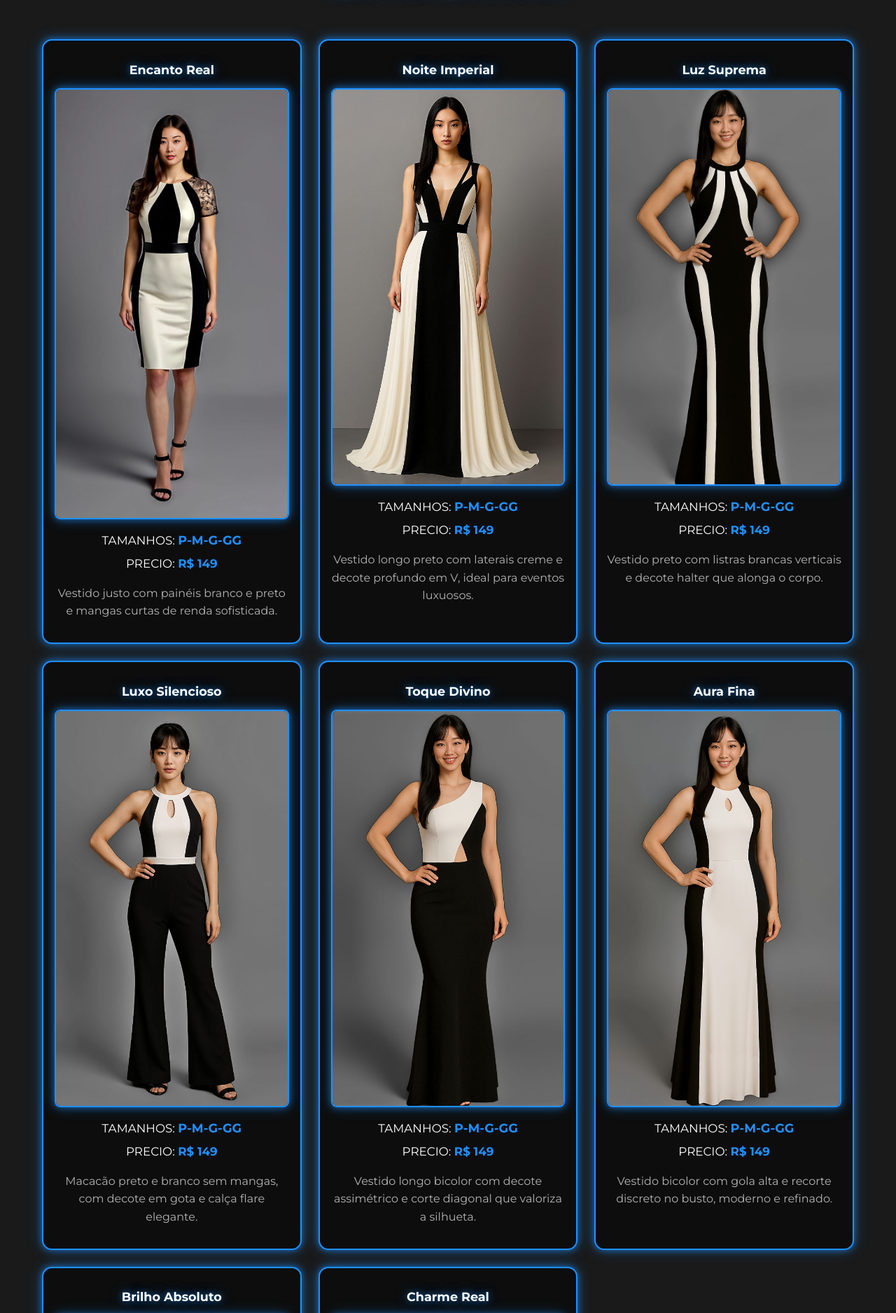
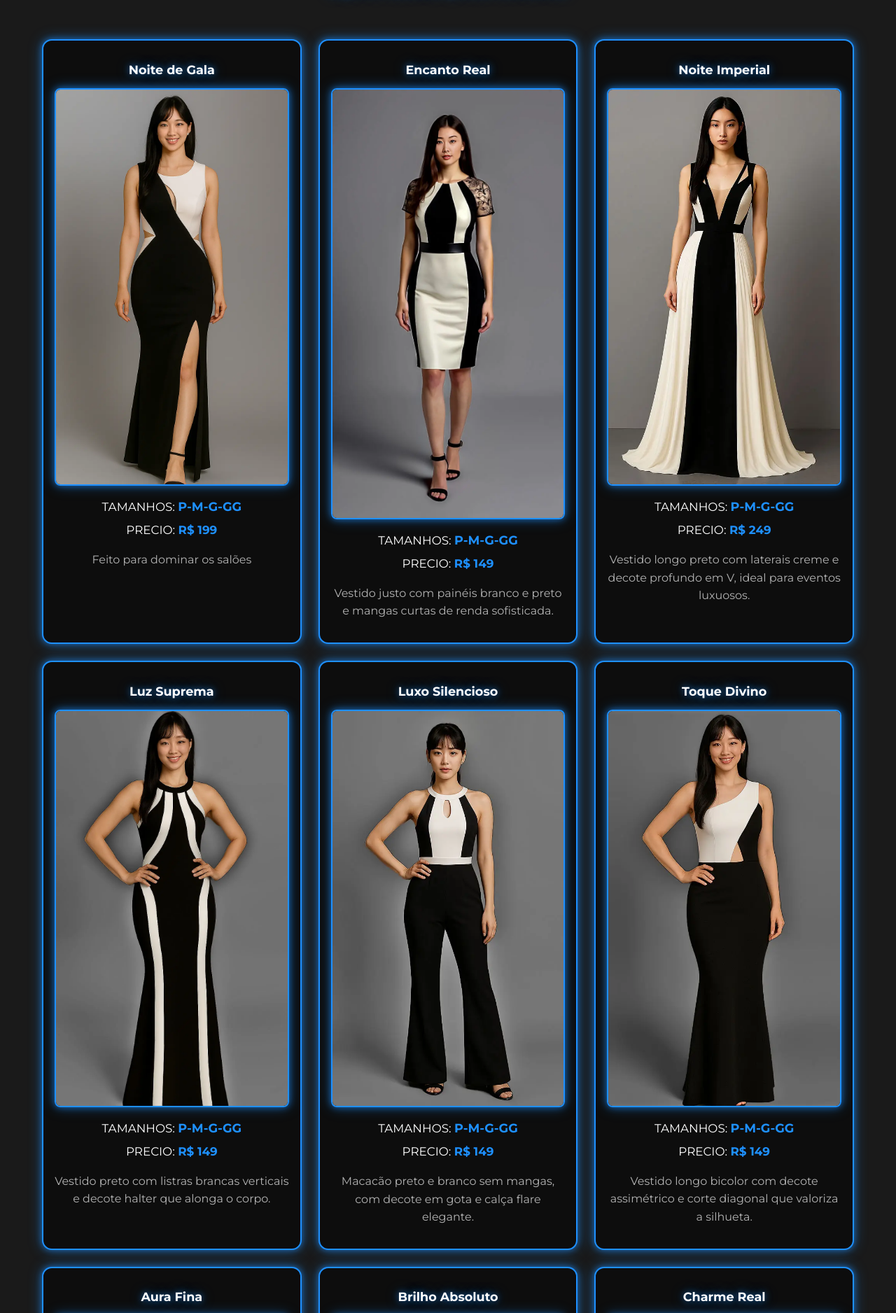
Before and after one commit to xpressmodas/01-pagina_ultimate, a plain HTML site: page html/catalogo.html in a window 1280 px wide. Shown: the part 146-2022 px from the top of the page at 70% size. Drawn offline with Linux system fonts and the light colour scheme.

Commit message:
10/09/2025 actualizado

```diff
--- a/html/catalogo.html
+++ b/html/catalogo.html
@@ -1,3 +1,4 @@
+
     <!DOCTYPE html>
     <html lang="br">
     <head>
@@ -8,15 +9,11 @@
     </head>
     <body>
 
-
     <!-- Botón flotante de WhatsApp -->
     <a href="https://wa.me/549123456789" target="_blank" class="whatsapp-float">
         <img src="https://upload.wikimedia.org/wikipedia/commons/6/6b/WhatsApp.svg" alt="WhatsApp" class="whatsapp-icon">
-    999999999
+        9912345
     </a>
-
-
-
 
     <header class="catalog-header">
         <h1>PRIMAVERA VERANO 2025</h1>
@@ -24,11 +21,24 @@
     </header>
 
     <main class="catalogo">
-    <!-- Repite .product-card por cada producto -->
+        <!-- Los productos se generarán aquí -->
+
         <article class="product-card">
-      <h2 class="product-title">Encanto Real</h2>            <!-- título encima -->
+          <h2 class="product-title">Noite de Gala</h2>
           <div class="product-media">
-        <img src="imagenes/01.jpg" alt="Vestido Aurora" />
+            <img src="../html/imagenes/28.webp" alt="Noite de Gala" />
+          </div>
+          <div class="product-info">
+            <div class="price">TAMANHOS: <span class="value">P-M-G-GG</span></div>
+            <div class="sizes">PRECIO: <span>R$ 199</span></div>
+            <p class="desc">Feito para dominar os salões</p>
+          </div>
+        </article>
+
+        <article class="product-card">
+          <h2 class="product-title">Encanto Real</h2>
+          <div class="product-media">
+            <img src="../html/imagenes/27.webp" alt="Encanto Real" />
           </div>
           <div class="product-info">
             <div class="price">TAMANHOS: <span class="value">P-M-G-GG</span></div>
@@ -37,116 +47,101 @@
           </div>
         </article>
 
+        <article class="product-card">
+          <h2 class="product-title">Noite Imperial</h2>
+          <div class="product-media">
+            <img src="../html/imagenes/23.webp" alt="Noite Imperial" />
+          </div>
+          <div class="product-info">
+            <div class="price">TAMANHOS: <span class="value">P-M-G-GG</span></div>
+            <div class="sizes">PRECIO: <span>R$ 249</span></div>
+            <p class="desc">Vestido longo preto com laterais creme e decote profundo em V, ideal para eventos luxuosos.</p>
+          </div>
+        </article>
 
         <article class="product-card">
-      <h2 class="product-title">Noite Imperial </h2>            <!-- título encima -->
+          <h2 class="product-title">Luz Suprema</h2>
           <div class="product-media">
-        <img src="imagenes/02.jpg" alt="Vestido Aurora" />
+            <img src="../html/imagenes/24.webp" alt="Luz Suprema" />
           </div>
           <div class="product-info">
             <div class="price">TAMANHOS: <span class="value">P-M-G-GG</span></div>
             <div class="sizes">PRECIO: <span>R$ 149</span></div>
-        <p class="desc">Vestido longo preto com laterais creme e decote profundo em V, ideal para eventos luxuosos.</p>
+            <p class="desc">Vestido preto com listras brancas verticais e decote halter que alonga o corpo.</p>
           </div>
         </article>
+
         <article class="product-card">
-      <h2 class="product-title">Luz Suprema</h2>            <!-- título encima -->
+          <h2 class="product-title">Luxo Silencioso</h2>
           <div class="product-media">
-        <img src="imagenes/03.jpg" alt="Vestido Aurora" />
+            <img src="../html/imagenes/26.webp" alt="Luxo Silencioso" />
           </div>
           <div class="product-info">
             <div class="price">TAMANHOS: <span class="value">P-M-G-GG</span></div>
             <div class="sizes">PRECIO: <span>R$ 149</span></div>
-        <p class="desc">Vestido preto com listras brancas verticais e decote halter que alonga o corpo.
-</p>
+            <p class="desc">Macacão preto e branco sem mangas, com decote em gota e calça flare elegante.</p>
           </div>
         </article>
 
         <article class="product-card">
-      <h2 class="product-title">Luxo Silencioso </h2>            <!-- título encima -->
+          <h2 class="product-title">Toque Divino</h2>
           <div class="product-media">
-        <img src="imagenes/04.jpg" alt="Vestido Aurora" />
+            <img src="../html/imagenes/25.webp" alt="Toque Divino" />
           </div>
           <div class="product-info">
             <div class="price">TAMANHOS: <span class="value">P-M-G-GG</span></div>
             <div class="sizes">PRECIO: <span>R$ 149</span></div>
-        <p class="desc">Macacão preto e branco sem mangas, com decote em gota e calça flare elegante.
-</p>
+            <p class="desc">Vestido longo bicolor com decote assimétrico e corte diagonal que valoriza a silhueta.</p>
           </div>
         </article>
 
         <article class="product-card">
-      <h2 class="product-title">Toque Divino</h2>            <!-- título encima -->
+          <h2 class="product-title"> Aura Fina</h2>
           <div class="product-media">
-        <img src="imagenes/05.jpg" alt="Vestido Aurora" />
+            <img src="../html/imagenes/22.webp" alt=" Aura Fina" />
           </div>
           <div class="product-info">
             <div class="price">TAMANHOS: <span class="value">P-M-G-GG</span></div>
             <div class="sizes">PRECIO: <span>R$ 149</span></div>
-        <p class="desc">Vestido longo bicolor com decote assimétrico e corte diagonal que valoriza a silhueta.
-
-</p>
+            <p class="desc">Vestido bicolor com gola alta e recorte discreto no busto, moderno e refinado.</p>
           </div>
         </article>
 
         <article class="product-card">
-      <h2 class="product-title">Aura Fina</h2>            <!-- título encima -->
+          <h2 class="product-title">Brilho Absoluto</h2>
           <div class="product-media">
-        <img src="imagenes/06.jpg" alt="Vestido Aurora" />
+            <img src="../html/imagenes/21.webp" alt="Brilho Absoluto" />
           </div>
           <div class="product-info">
             <div class="price">TAMANHOS: <span class="value">P-M-G-GG</span></div>
             <div class="sizes">PRECIO: <span>R$ 149</span></div>
-        <p class="desc">Vestido bicolor com gola alta e recorte discreto no busto, moderno e refinado.
-
-</p>
+            <p class="desc">Macacão com painel branco central e calça flare preta de cintura alta, estilo urbano e chique.</p>
           </div>
         </article>
 
         <article class="product-card">
-      <h2 class="product-title">Brilho Absoluto </h2>            <!-- título encima -->
+          <h2 class="product-title">Charme Real</h2>
           <div class="product-media">
-        <img src="imagenes/07.jpg" alt="Vestido Aurora" />
+            <img src="../html/imagenes/20.webp" alt="Charme Real" />
           </div>
           <div class="product-info">
             <div class="price">TAMANHOS: <span class="value">P-M-G-GG</span></div>
             <div class="sizes">PRECIO: <span>R$ 149</span></div>
-        <p class="desc">Macacão com painel branco central e calça flare preta de cintura alta, estilo urbano e chique.
-
-</p>
+            <p class="desc">Vestido com design simétrico em branco e preto, saia rodada e presença marcante.</p>
           </div>
         </article>
 
-            <article class="product-card">
-      <h2 class="product-title">Charme Real </h2>            <!-- título encima -->
-      <div class="product-media">
-        <img src="imagenes/08.jpg" alt="Vestido Aurora" />
-      </div>
-      <div class="product-info">
-        <div class="price">TAMANHOS: <span class="value">P-M-G-GG</span></div>
-        <div class="sizes">PRECIO: <span>R$ 149</span></div>
-        <p class="desc">Vestido com design simétrico em branco e preto, saia rodada e presença marcante.
-      </div>
-    </article>
-
-
-
-
-
-
-    <!-- Añade más productos según necesites -->
     </main>
 
     <div class="glamour-noite">
       <h1>Coleção Glamour Night</h1>
       <p>Brilhe onde a noite começa.</p>
-  <p>Quando o sol se despede, o luxo desperta. A Coleção Glamour Noite foi criada para mulheres que dominam os holofotes com elegância e confiança. Cada peça é um convite ao requinte: cortes que valorizam, contrastes que seduzem e tecidos que dançam com a luz.</p>
+      <p>Quando o sol se despede, o luxo desperta. A Coleção Glamour Noite foi criada para mulheres que dominam os holofotes com elegância e confiança. Cada peça é um convite ao requinte: cortes que valorizam, contrastes que seducen y tejidos que danzan con la luz.</p>
       <p>Do preto absoluto ao branco radiante, esta coleção é feita para noites inesquecíveis — onde cada detalhe revela poder, charme e sofisticação.</p>
-  <p><strong>Vista-se de glamour. Viva a noite como ela merece: com você como protagonista.</strong></p>
     </div>
 
     <footer class="catalog-footer">
-    <p>© EMILIO PACHECO 2025</p>
+      <p>©EMILIO PACHECO 2025</p>
     </footer>
 
     </body>
```
Also changed, not shown: html/imagenes/20.webp (added), html/imagenes/21.webp (added), html/imagenes/22.webp (added), html/imagenes/23.webp (added), html/imagenes/24.webp (added), html/imagenes/25.webp (added), html/imagenes/26.webp (added), html/imagenes/27.webp (added), html/imagenes/28.webp (added). Lines whose indentation alone changed are shown as unchanged.
